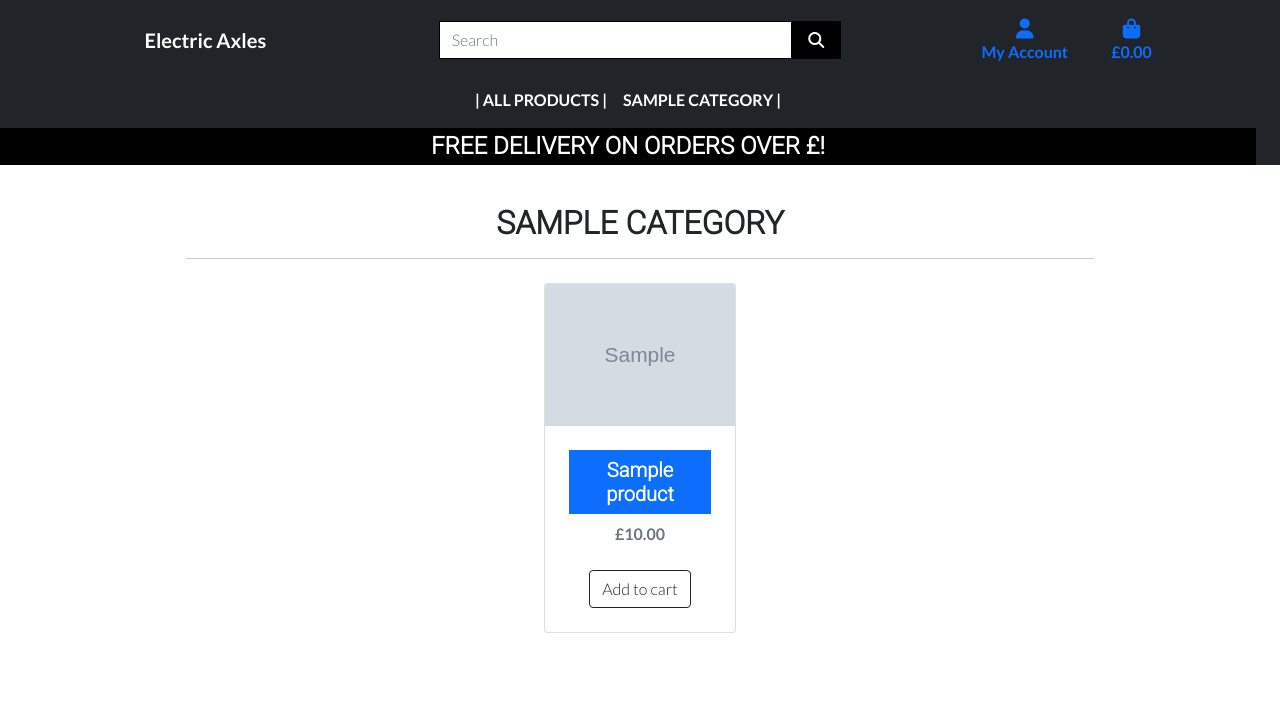
After one commit to dhowai/portfolio-5-electric-axles, a Django app: a page that uses templates/includes/main-nav.html in a window 1280 px wide. The commit adds this page. Shown: the top 704 px of the page. Run offline with Django 3.2, Linux system fonts and the light colour scheme; tables that the repository leaves empty hold one stand-in row (values such as "Sample post"); grey boxes marked "Sample" are stand-in pictures; some libraries are stand-ins or nearby versions.

Commit message:
Add functionality to have a page for each category of products

```diff
--- a/electric_axles/settings.py
+++ b/electric_axles/settings.py
@@ -72,6 +72,7 @@ TEMPLATES = [
                 'django.template.context_processors.request',
                 'django.contrib.auth.context_processors.auth',
                 'django.contrib.messages.context_processors.messages',
+                'products.views.categories',
             ],
         },
     },
--- a/products/models.py
+++ b/products/models.py
@@ -10,6 +10,12 @@ class Category(models.Model):
     class Meta:
         """ Correct plural for category in admin"""
         verbose_name_plural = 'categories'
+
+    def get_absolute_url(self):
+        """
+        Creates dynamic urls for categories
+        """
+        return reverse('category_list', args=[self.slug])
 
     def __str__(self):
         return self.name
--- /dev/null
+++ b/products/templates/products/category.html
@@ -0,0 +1,53 @@
+{% extends "base.html" %}
+
+{% load static %}
+
+{% block page_header %}
+    <div class="container header-container">
+        <div class="row">
+            <div class="col"></div>
+        </div>
+    </div>
+{% endblock %}
+
+{% block content %}
+<div class="container-fluid py-4">
+    <div class="container px-4 px-lg-5">
+        <div class="col text-center mt-3">
+            <h2 class="logo-font">{{ category.name }}</h2>
+            <hr class="mb-4">
+        </div>
+        <div class="row gx-4 gx-lg-5 row-cols-2 row-cols-md-3 row-cols-xl-4 justify-content-center">
+            {% for product in products %}
+                <div class="col mb-5">
+                    <div class="card h-100">
+                        <!-- Product image-->
+                        {% if product.image %}
+                            <a href="{{ product.get_absolute_url }}">
+                                <img class="card-img-top img-fluid" src="{{ product.image.url }}" alt="{{ product.name }}">
+                            </a>
+                        {% else %}
+                            <a href="{{ product.get_absolute_url }}">
+                                <img class="card-img-top img-fluid" src="https://dummyimage.com/450x300/dee2e6/6c757d.jpg" alt="{{ product.name }}">
+                            </a>
+                        {% endif %}
+                        <!-- Product details-->
+                        <div class="card-body p-4">
+                            <div class="text-center">
+                                <!-- Product name-->
+                                <h5 class="d-block p-2 bg-primary text-white">{{ product.name }}</h5>
+                                <!-- Product price-->
+                                <span class="text-muted large">£{{ product.price }}</span>
+                            </div>
+                        </div>
+                        <!-- Product actions-->
+                        <div class="card-footer p-4 pt-0 border-top-0 bg-transparent">
+                            <div class="text-center"><a class="btn btn-outline-dark mt-auto" href="#">Add to cart</a></div>
+                        </div>
+                    </div>
+                </div>
+            {% endfor %}
+        </div>
+    </div>
+</div>
+{% endblock %}
--- a/products/urls.py
+++ b/products/urls.py
@@ -4,4 +4,5 @@ from . import views
 urlpatterns = [
     path('', views.all_products, name='products'),
     path('<slug:slug>/', views.product_detail, name="product_detail"),
+    path('category/<slug:category_slug>', views.category_list, name="category_list"),
 ]
--- a/products/views.py
+++ b/products/views.py
@@ -1,5 +1,5 @@
 from django.shortcuts import render, get_object_or_404
-from .models import Product
+from .models import Product, Category
 
 
 def all_products(request):
@@ -17,3 +17,21 @@ def product_detail(request, slug):
     """
     product = get_object_or_404(Product, slug=slug, in_stock=True)
     return render(request, 'products/product_detail.html', {'product': product})
+
+
+def categories(request):
+    """
+    A view to show all categories, for now
+    """
+    return {
+        'categories': Category.objects.all()
+    }
+
+
+def category_list(request, category_slug):
+    """
+     A view to show the category list
+    """
+    category = get_object_or_404(Category, slug=category_slug)
+    products = Product.objects.filter(category=category)
+    return render(request, 'products/category.html', {'category': category, 'products': products})
--- a/templates/includes/main-nav.html
+++ b/templates/includes/main-nav.html
@@ -1,9 +1,20 @@
 <div class="collapse navbar-collapse" id="cat-nav">
     <ul class="navbar-nav w-auto mx-auto">
         <li class="nav-item dropdown">
-            <a class="logo-font font-weight-bold nav-link text-white mr-5" href="{% url 'products' %}" id="all-products-link">
+            <a class="logo-font font-weight-bold nav-link text-white mr-5" href="{% url 'products' %}"
+                id="all-products-link">
                 | All Products |
             </a>
         </li>
+        {% for cat in categories %}
+        <li class="nav-item dropdown">
+            <a class="logo-font font-weight-bold nav-link text-white mr-5" href="{{ cat.get_absolute_url }}">
+                {{ cat.name|title }} |
+            </a>
+            <div class="dropdown-menu border-0" aria-labelledby="all-products-link">
+                <a href="" class="dropdown-item"></a>
+            </div>
+        </li>
+        {% endfor %}
     </ul>
 </div>
```
